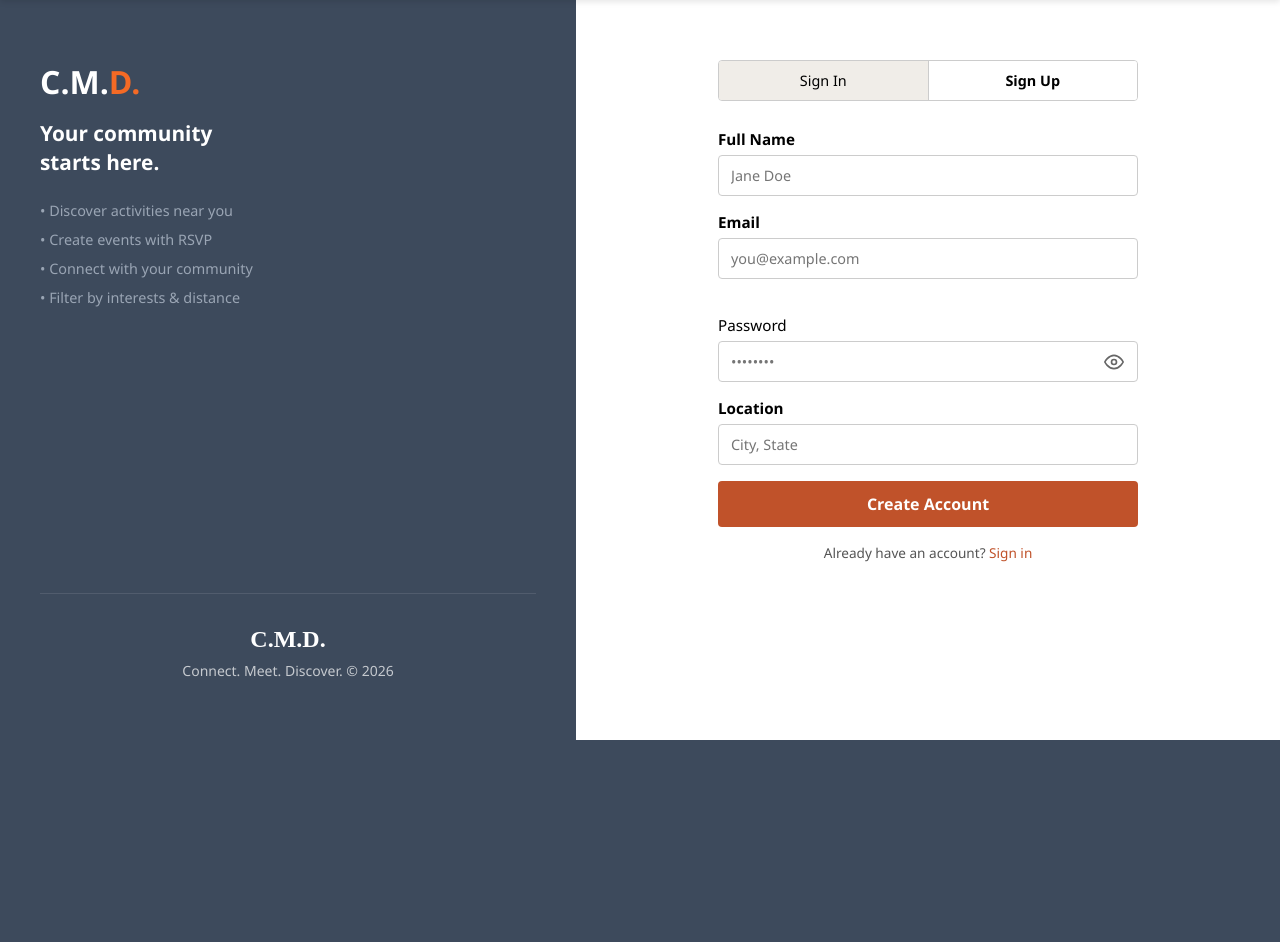
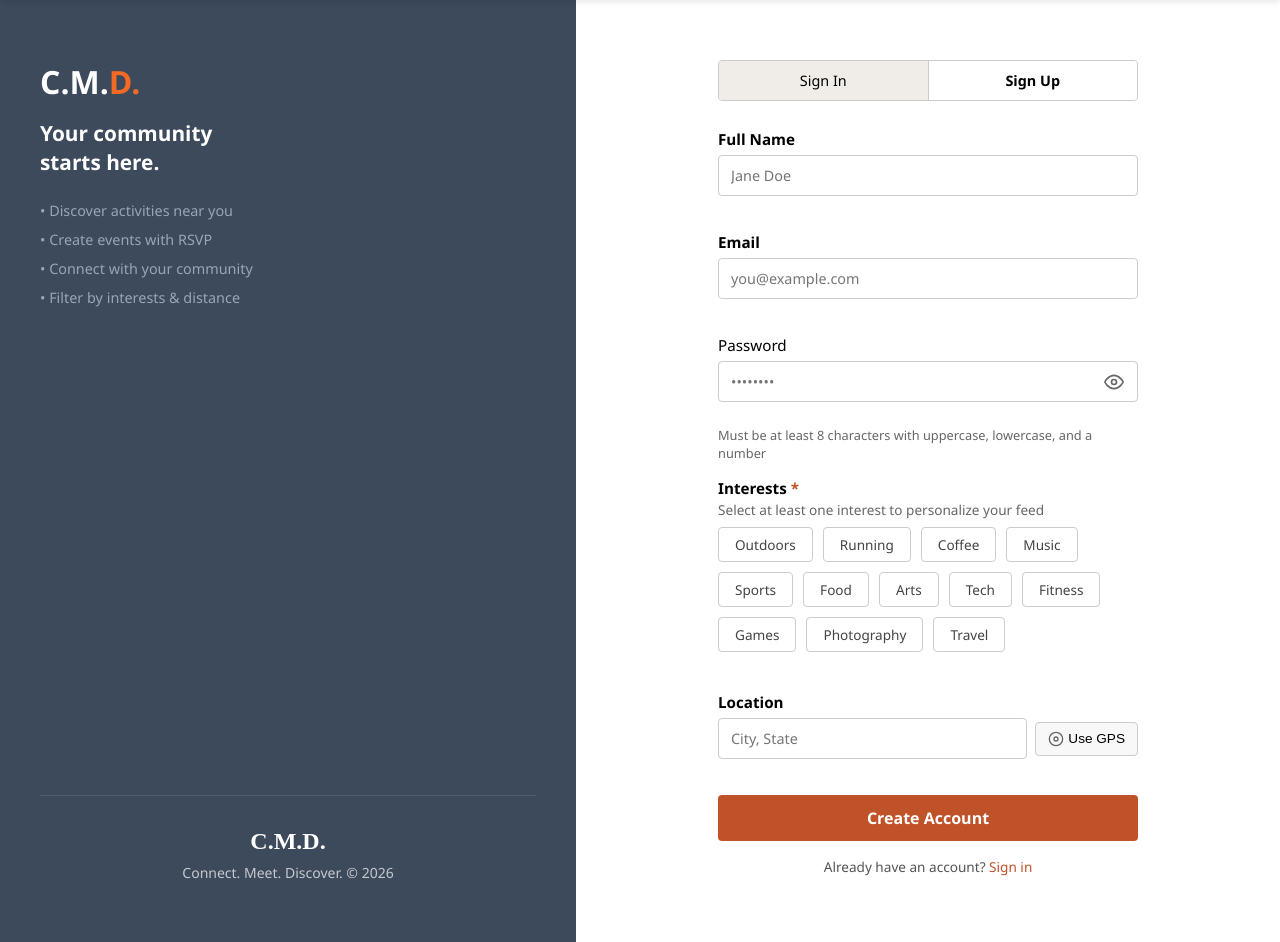
Before and after one commit to Azantei/cmd-connect-meet-discover, a web app: file pages/CM_Login.html in a window 1280 px wide, after a click on "Sign Up". Shown: the part 60-1002 px from the top of the page. Before the commit the page ends 800 px from the top, so only its background shows below. Run offline with its HTML, style and script files only (its server is not run), Linux system fonts and the light colour scheme.

Commit message:
Add RSVP toggle to Create Post and enhance signup form with UC-CM-01 requirements
- Added RSVP toggle with max attendees input to Create Post page
- Enhanced signup form with interest selection (12 categories)
- Added password strength validation with real-time indicator
- Added GPS location button (placeholder for future implementation)
- Implemented comprehensive form validation for all signup fields
- Fixed CSS stretching issues with toggle switch and number inputs

```diff
--- a/css/CM_Login.css
+++ b/css/CM_Login.css
@@ -165,3 +165,93 @@ input[type="email"].error, input[type="password"].error, input[type="text"].erro
 .left-footer p {
     font-size: 0.875rem;
 }
+
+/* Interest Pills */
+.pills-wrap {
+    display: flex;
+    flex-wrap: wrap;
+    gap: 10px;
+    margin-bottom: 8px;
+    margin-top: 8px;
+}
+.pill {
+    padding: 7px 16px;
+    border-radius: 4px;
+    border: 1px solid #ccc;
+    background-color: #fff;
+    color: #444;
+    font-size: 0.85rem;
+    cursor: pointer;
+    font-family: 'Segoe UI', sans-serif;
+    transition: background 0.15s;
+}
+.pill.active {
+    background-color: #c0522a;
+    color: #fff;
+    border: none;
+    font-weight: 600;
+}
+
+/* Field Hint */
+.field-hint {
+    font-size: 0.85rem;
+    color: #666;
+    margin-bottom: 4px;
+    margin-top: -4px;
+}
+
+/* Password Strength Indicator */
+.password-strength {
+    margin-top: 8px;
+    margin-bottom: 4px;
+}
+.strength-bar {
+    height: 4px;
+    background-color: #e0e0e0;
+    border-radius: 2px;
+    overflow: hidden;
+    margin-bottom: 4px;
+}
+.strength-fill {
+    height: 100%;
+    transition: width 0.3s, background-color 0.3s;
+    width: 0%;
+}
+.strength-text {
+    font-size: 0.8rem;
+    font-weight: 600;
+}
+.password-hint {
+    font-size: 0.8rem;
+    color: #666;
+    margin-top: 4px;
+}
+
+/* Location Controls */
+.location-controls {
+    display: flex;
+    gap: 8px;
+    align-items: center;
+}
+.location-controls input {
+    flex: 1;
+}
+.btn-gps {
+    padding: 8px 12px;
+    border: 1px solid #ccc;
+    background-color: #f8f8f8;
+    border-radius: 4px;
+    cursor: pointer;
+    font-size: 0.85rem;
+    display: flex;
+    align-items: center;
+    gap: 4px;
+    transition: background-color 0.2s;
+    white-space: nowrap;
+}
+.btn-gps:hover {
+    background-color: #e8e8e8;
+}
+.btn-gps svg {
+    color: #666;
+}
--- a/js/CM_Login.js
+++ b/js/CM_Login.js
@@ -14,6 +14,11 @@ function switchTab(tab) {
     const idx = tab === 'signin' ? 0 : 1;
     document.querySelectorAll('.tab-btn')[idx].classList.add('active');
 
+    // Initialize interest pills when switching to signup
+    if (tab === 'signup') {
+        initializeInterestPills();
+    }
+
     // Clear all error messages when switching tabs
     clearAllErrors();
 }
@@ -24,6 +29,9 @@ function switchTab(tab) {
 window.addEventListener('DOMContentLoaded', function() {
     if (window.location.hash === '#signup') {
         switchTab('signup');
+    } else {
+        // Initialize pills on page load if on signup tab
+        initializeInterestPills();
     }
 });
 
@@ -107,8 +115,18 @@ function validateSignUp(event) {
     event.preventDefault();
     clearAllErrors();
 
+    const name = document.getElementById('signup-name').value.trim();
     const email = document.getElementById('signup-email').value.trim();
+    const password = document.getElementById('signup-password').value;
+    const location = document.getElementById('signup-location').value.trim();
+    const interests = getSelectedInterests();
     let isValid = true;
+
+    // Validate name
+    if (!name) {
+        showError('signup-name', 'signup-name-error', 'Full name is required');
+        isValid = false;
+    }
 
     // Validate email
     if (!email) {
@@ -119,9 +137,34 @@ function validateSignUp(event) {
         isValid = false;
     }
 
+    // Validate password
+    if (!password) {
+        showError('signup-password', 'signup-password-error', 'Password is required');
+        isValid = false;
+    } else if (!isPasswordStrong(password)) {
+        showError('signup-password', 'signup-password-error', 'Password must be at least 8 characters with uppercase, lowercase, and a number');
+        isValid = false;
+    }
+
+    // Validate interests
+    if (interests.length === 0) {
+        showError('', 'signup-interests-error', 'Please select at least one interest');
+        isValid = false;
+    }
+
+    // Validate location
+    if (!location) {
+        showError('signup-location', 'signup-location-error', 'Location is required');
+        isValid = false;
+    }
+
     if (isValid) {
         // Form is valid, proceed with sign up (placeholder)
         console.log('Sign up form is valid');
+        console.log('Name:', name);
+        console.log('Email:', email);
+        console.log('Interests:', interests);
+        console.log('Location:', location);
         // Here you would normally submit the form or make an API call
     }
 }
@@ -154,3 +197,97 @@ function togglePassword(inputId) {
         `;
     }
 }
+
+// Interest categories
+var ALL_INTERESTS = ["Outdoors", "Running", "Coffee", "Music", "Sports", "Food", "Arts", "Tech", "Fitness", "Games", "Photography", "Travel"];
+
+/**
+ * Initialize interest pills when tab is shown
+ */
+function initializeInterestPills() {
+    var pillsWrap = document.getElementById('interestPills');
+    if (pillsWrap && pillsWrap.children.length === 0) {
+        ALL_INTERESTS.forEach(function(interest) {
+            var btn = document.createElement('button');
+            btn.type = 'button';
+            btn.className = 'pill';
+            btn.textContent = interest;
+            btn.onclick = function() {
+                btn.classList.toggle('active');
+                clearError('', 'signup-interests-error');
+            };
+            pillsWrap.appendChild(btn);
+        });
+    }
+}
+
+/**
+ * Get selected interests
+ * @returns {Array} Array of selected interest names
+ */
+function getSelectedInterests() {
+    var activePills = document.querySelectorAll('#interestPills .pill.active');
+    return Array.from(activePills).map(function(pill) { return pill.textContent; });
+}
+
+/**
+ * Check password strength
+ */
+function checkPasswordStrength() {
+    var password = document.getElementById('signup-password').value;
+    var strengthDiv = document.getElementById('password-strength');
+    var strengthFill = document.getElementById('strength-fill');
+    var strengthText = document.getElementById('strength-text');
+
+    if (password.length === 0) {
+        strengthDiv.style.display = 'none';
+        return;
+    }
+
+    strengthDiv.style.display = 'block';
+
+    var strength = 0;
+    if (password.length >= 8) strength++;
+    if (password.length >= 12) strength++;
+    if (/[a-z]/.test(password)) strength++;
+    if (/[A-Z]/.test(password)) strength++;
+    if (/[0-9]/.test(password)) strength++;
+    if (/[^a-zA-Z0-9]/.test(password)) strength++;
+
+    var percentage = (strength / 6) * 100;
+    strengthFill.style.width = percentage + '%';
+
+    if (strength <= 2) {
+        strengthFill.style.backgroundColor = '#e74c3c';
+        strengthText.textContent = 'Weak';
+        strengthText.style.color = '#e74c3c';
+    } else if (strength <= 4) {
+        strengthFill.style.backgroundColor = '#f39c12';
+        strengthText.textContent = 'Medium';
+        strengthText.style.color = '#f39c12';
+    } else {
+        strengthFill.style.backgroundColor = '#27ae60';
+        strengthText.textContent = 'Strong';
+        strengthText.style.color = '#27ae60';
+    }
+}
+
+/**
+ * Validate password strength
+ * @param {string} password - Password to validate
+ * @returns {boolean} True if password meets requirements
+ */
+function isPasswordStrong(password) {
+    if (password.length < 8) return false;
+    if (!/[a-z]/.test(password)) return false;
+    if (!/[A-Z]/.test(password)) return false;
+    if (!/[0-9]/.test(password)) return false;
+    return true;
+}
+
+/**
+ * Request GPS location (placeholder for future implementation)
+ */
+function requestGPSLocation() {
+    alert('GPS location feature is not yet available. Please enter your location manually.');
+}
--- a/pages/CM_Login.html
+++ b/pages/CM_Login.html
@@ -107,6 +107,7 @@
                 <div class="form-group">
                     <label>Full Name</label>
                     <input type="text" id="signup-name" placeholder="Jane Doe">
+                    <span class="error-message" id="signup-name-error"></span>
                 </div>
                 <div class="form-group">
                     <label>Email</label>
@@ -116,7 +117,7 @@
                 <div class="form-group">
                     <label style="font-weight:400;">Password</label>
                     <div class="password-wrapper">
-                        <input type="password" id="signup-password" placeholder="••••••••">
+                        <input type="password" id="signup-password" placeholder="••••••••" oninput="checkPasswordStrength()">
                         <button type="button" class="toggle-password" onclick="togglePassword('signup-password')">
                             <svg class="eye-icon" width="20" height="20" viewBox="0 0 24 24" fill="none" stroke="currentColor" stroke-width="2">
                                 <path d="M1 12s4-8 11-8 11 8 11 8-4 8-11 8-11-8-11-8z"></path>
@@ -124,10 +125,32 @@
                             </svg>
                         </button>
                     </div>
+                    <div class="password-strength" id="password-strength" style="display: none;">
+                        <div class="strength-bar"><div class="strength-fill" id="strength-fill"></div></div>
+                        <span class="strength-text" id="strength-text"></span>
+                    </div>
+                    <span class="error-message" id="signup-password-error"></span>
+                    <div class="password-hint">Must be at least 8 characters with uppercase, lowercase, and a number</div>
+                </div>
+                <div class="form-group">
+                    <label>Interests <span style="color: #c0522a;">*</span></label>
+                    <p class="field-hint">Select at least one interest to personalize your feed</p>
+                    <div class="pills-wrap" id="interestPills"></div>
+                    <span class="error-message" id="signup-interests-error"></span>
                 </div>
                 <div class="form-group">
                     <label>Location</label>
-                    <input type="text" id="signup-location" placeholder="City, State">
+                    <div class="location-controls">
+                        <input type="text" id="signup-location" placeholder="City, State">
+                        <button type="button" class="btn-gps" onclick="requestGPSLocation()" title="Use my current location">
+                            <svg width="16" height="16" viewBox="0 0 24 24" fill="none" stroke="currentColor" stroke-width="2">
+                                <circle cx="12" cy="12" r="10"></circle>
+                                <circle cx="12" cy="12" r="3"></circle>
+                            </svg>
+                            Use GPS
+                        </button>
+                    </div>
+                    <span class="error-message" id="signup-location-error"></span>
                 </div>
                 <button class="btn-primary" onclick="validateSignUp(event)">Create Account</button>
                 <p class="form-footer">Already have an account? <a onclick="switchTab('signin')">Sign in</a></p>
```
Also changed, not shown: css/CM_CreatePost.css (+34 -17 lines), js/CM_CreatePost.js (+16 -35 lines), pages/CM_CreatePost.html (+6 -14 lines), public/New Text Document.txt (deleted).
